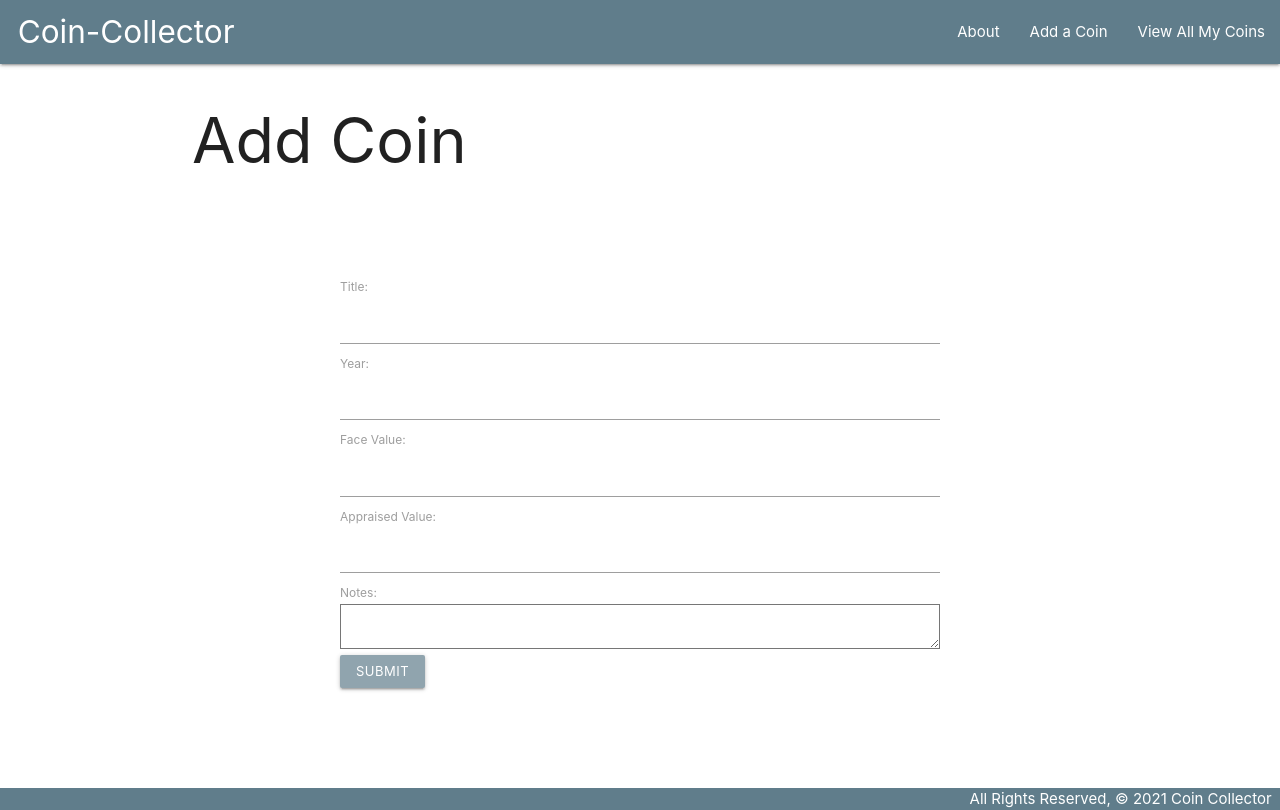
After one commit to JaySecurity/coincollector, a Django app: page /coins/create/ in a window 1280 px wide. The commit adds this page. Run offline with Django 3.2, Linux system fonts and the light colour scheme.

Commit message:
Add Create update and delele class based views

```diff
--- a/coins/models.py
+++ b/coins/models.py
@@ -1,12 +1,13 @@
 from django.db import models
+from django.urls import reverse
 
 # Create your models here.
 
 class Coin(models.Model):
   title = models.CharField(max_length=100)
   year = models.IntegerField()
-  face_value = models.FloatField()
-  appraised_value = models.FloatField()
+  face_value = models.FloatField('Face Value')
+  appraised_value = models.FloatField('Appraised Value')
   notes = models.TextField(max_length=300)
 
   def get_appreciation_percentage(self):
@@ -14,3 +15,6 @@ class Coin(models.Model):
 
   def __str__(self):
     return f'{self.year} - {self.title}'
+
+  def get_absolute_url(self):
+    return reverse('detail', kwargs={'coin_id': self.id})
--- a/coins/static/css/style.css
+++ b/coins/static/css/style.css
@@ -12,3 +12,9 @@ footer.page-footer {
   padding-top: 0;
   text-align: right;
 }
+
+.input-form {
+  max-width: 600px;
+  margin: 100px auto;
+  list-style: none;
+}
--- a/coins/templates/base.html
+++ b/coins/templates/base.html
@@ -6,7 +6,10 @@
     <meta name="viewport" content="width=device-width, initial-scale=1.0" />
     <meta http-equiv="X-UA-Compatible" content="ie=edge" />
     <title>{% block title %} {%endblock%}</title>
-    <link href="https://fonts.googleapis.com/icon?family=Material+Icons" rel="stylesheet">
+    <link
+      href="https://fonts.googleapis.com/icon?family=Material+Icons"
+      rel="stylesheet"
+    />
     <link
       rel="stylesheet"
       href="https://cdnjs.cloudflare.com/ajax/libs/materialize/1.0.0/css/materialize.min.css"
@@ -18,17 +21,22 @@
     <link
       rel="stylesheet"
       type="text/css"
-      href="{% static 'css/style.css' %}"
+      href="{% static '/css/style.css' %}"
     />
   </head>
   <body>
     <header class="navbar-fixed">
       <nav>
         <div class="nav-wrapper blue-grey">
-          <a href="{%url 'home' %}" class="left brand-logo hide-on-med-and-down">&nbsp;&nbsp;Coin-Collector</a>
-          <a href="#" data-target="mobile-demo" class="sidenav-trigger"><i class="large material-icons">menu</i></a>
+          <a href="{%url 'home' %}" class="left brand-logo hide-on-med-and-down"
+            >&nbsp;&nbsp;Coin-Collector</a
+          >
+          <a href="#" data-target="mobile-demo" class="sidenav-trigger"
+            ><i class="large material-icons">menu</i></a
+          >
           <ul class="right hide-on-med-and-down">
             <li><a href="/about">About</a></li>
+            <li><a href="{% url 'coin_create' %}">Add a Coin</a></li>
             <li><a href="/coins">View All My Coins</a></li>
           </ul>
         </div>
@@ -37,23 +45,20 @@
     <ul class="sidenav" id="mobile-demo">
       <li><a href="{% url 'home' %}">Home</a></li>
       <li><a href="{% url 'about' %}">About</a></li>
+      <li><a href="{% url 'coin_create' %}">Add a Coin</a></li>
       <li><a href="{% url 'index' %}">View All My Coins</a></li>
     </ul>
-    <main class="container">
-    {% block content %}
-
-    {% endblock %}
-    </main>
+    <main class="container">{% block content %} {% endblock %}</main>
     <footer class="page-footer blue-grey">
       <div class="right">
         All Rights Reserved, &copy; 2021 Coin Collector &nbsp;
       </div>
     </footer>
     <script>
-    document.addEventListener('DOMContentLoaded', function() {
-    var elems = document.querySelectorAll('.sidenav');
-    var instances = M.Sidenav.init(elems, {disabled: false});
-  });
+      document.addEventListener('DOMContentLoaded', function () {
+        var elems = document.querySelectorAll('.sidenav');
+        var instances = M.Sidenav.init(elems, { disabled: false });
+      });
     </script>
   </body>
 </html>
--- /dev/null
+++ b/coins/templates/coins/coin_form.html
@@ -0,0 +1,22 @@
+{% extends 'base.html' %}
+<!-- prettier-ignore -->
+
+{% block content%}
+<!-- prettier-ignore -->
+{% if coin %}
+<h1>Edit Coin</h1>
+{% else %}
+<h1>Add Coin</h1>
+{% endif %}
+
+<form action="" method="post" class="input-form">
+  {% csrf_token %}
+  <!-- prettier-ignore -->
+  {{ form.as_ul }}
+  <input type="submit" value="Submit" class="btn-small blue-grey lighten-2" />
+  {% if coin %}
+  <a href="{%url 'index' %}" class="btn-small blue-grey lighten-2">Cancel</a>
+  {% endif %}
+</form>
+
+{% endblock %}
--- a/coins/urls.py
+++ b/coins/urls.py
@@ -1,4 +1,4 @@
-
+from django.views.generic import CreateView, DeleteView, UpdateView
 from django.urls import path
 
 from . import views
@@ -8,4 +8,7 @@ urlpatterns = [
     path('about/', views.about, name='about'),
     path('coins/', views.coins_index, name='index'),
     path('coins/<int:coin_id>/', views.coins_detail, name='detail'),
+    path('coins/create/', views.CoinCreate.as_view(), name='coin_create'),
+    path('coins/<int:pk>/update', views.CoinUpdate.as_view(), name='coin_update'),
+    path('coins/<int:pk>/delete', views.CoinDelete.as_view(), name='coin_delete'),
 ]
--- a/coins/views.py
+++ b/coins/views.py
@@ -1,4 +1,6 @@
 from django.shortcuts import render
+from django.urls import reverse, reverse_lazy
+from django.views.generic import CreateView, DeleteView, UpdateView
 
 from .models import Coin
 
@@ -16,3 +18,16 @@ def coins_index(request):
 def coins_detail(request, coin_id):
   coin = Coin.objects.get(id =  coin_id)
   return render(request, 'coins/detail.html', {'coin': coin})
+
+
+class CoinCreate(CreateView):
+  model = Coin
+  fields = '__all__'
+
+class CoinUpdate(UpdateView):
+  model = Coin
+  fields = '__all__'
+
+class CoinDelete(DeleteView):
+  model = Coin
+  success_url = reverse_lazy('index')
```
Also changed, not shown: coins/templates/coins/coin_confirm_delete.html (added, +20 -0 lines), coins/templates/coins/detail.html (+14 -0 lines).
